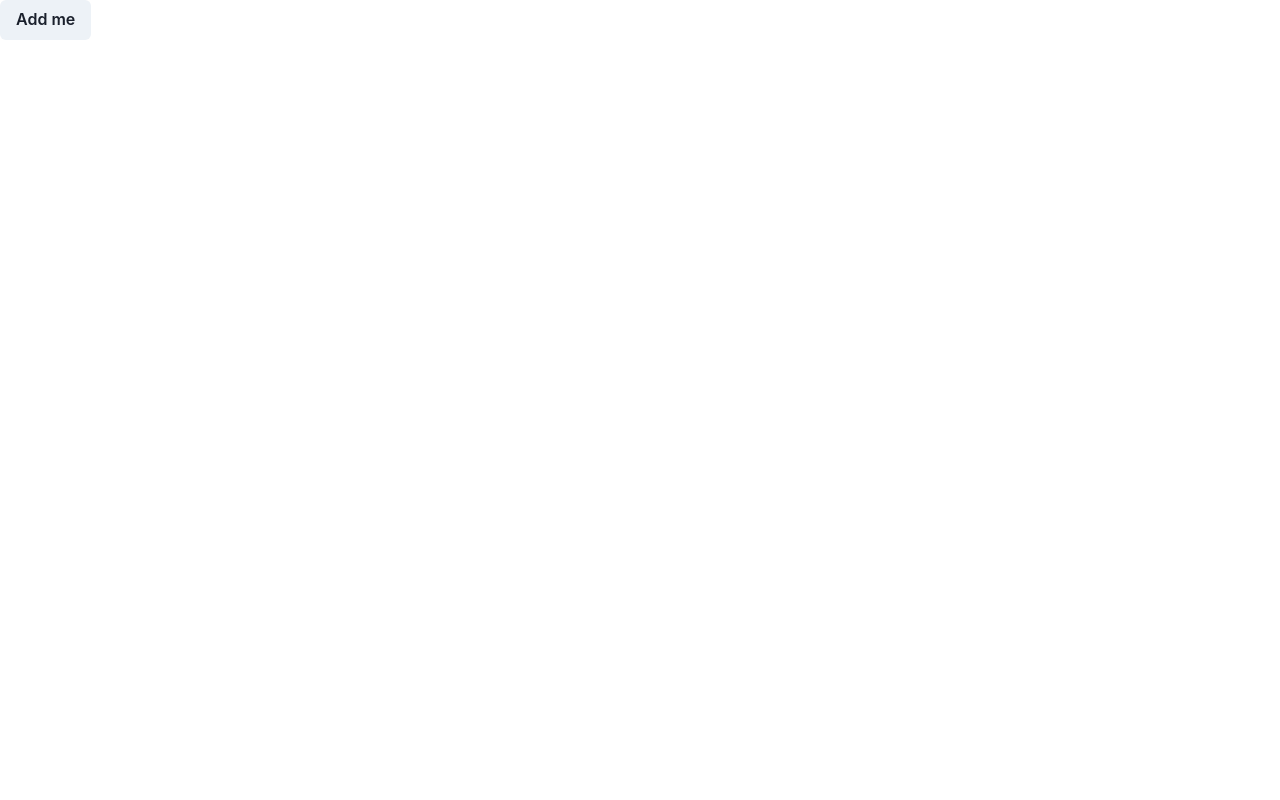
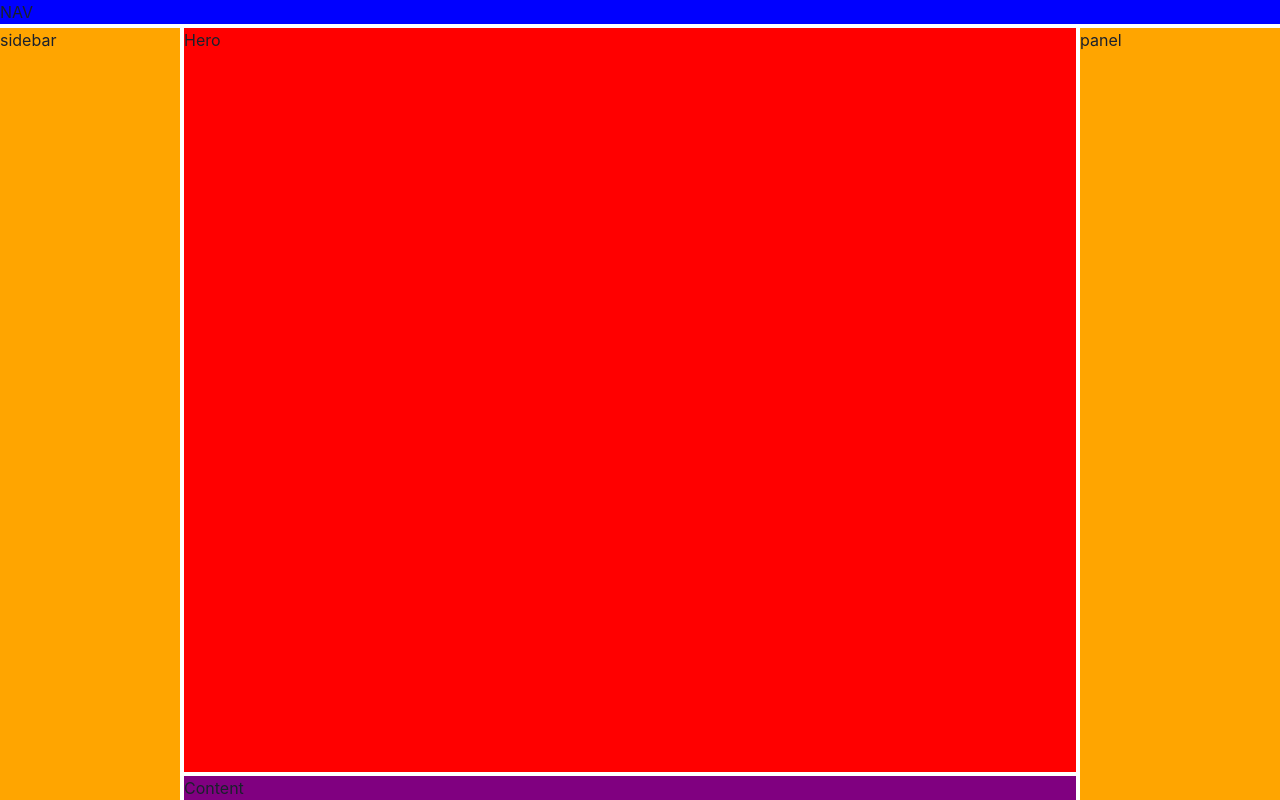
Before and after one commit to Battashi-Dev/Movies, a React (Vite) app: page / in a window 1280 px wide. Built offline with nearby package versions, Linux system fonts and the light colour scheme.

Commit message:
Structured app layout

```diff
--- a/src/App.tsx
+++ b/src/App.tsx
@@ -1,11 +1,38 @@
-import { Button } from "@chakra-ui/react"
-
+import { Grid, GridItem, Show } from "@chakra-ui/react";
 
 function App() {
+  return (
+    <Grid
+      templateAreas={{
+        base: `"header " "hero " "content " "footer "`,
+        lg: `"header header header" "sidebar hero panel" "sidebar content panel"`,
+      }}
+      templateColumns={{base: "1fr", lg: "180px 1fr 200px" }}
+      templateRows={{base: "auto", lg: "auto 1fr auto"}}
+      minH="100vh"
+      gap={1}
+    >
+      <GridItem area="header" bg="blue">
+        NAV
+      </GridItem>
+      <Show above="lg">
+        <GridItem area="sidebar" bg="orange">
+          sidebar
+        </GridItem>
+      </Show>
+      <GridItem area="hero" bg="red">
+        Hero
+      </GridItem>
+      <GridItem area="content" bg="purple">
+        Content
+      </GridItem>
+      <Show above="lg">
+        <GridItem area="panel" bg="orange">
+          panel
+        </GridItem>
+      </Show>
 
-  return (
-   <Button>Add me</Button>
-  )
-
+    </Grid>
+  );
 }
-export default App
+export default App;
```
